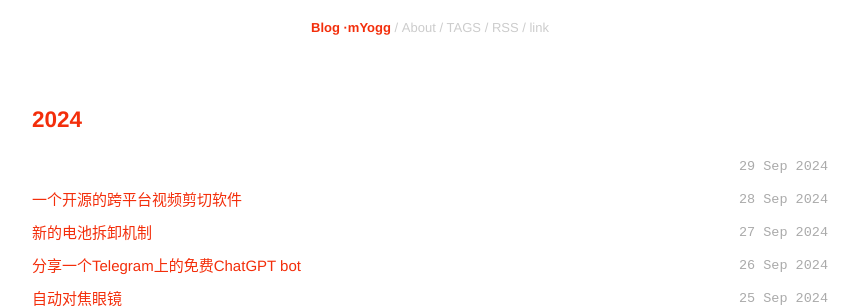
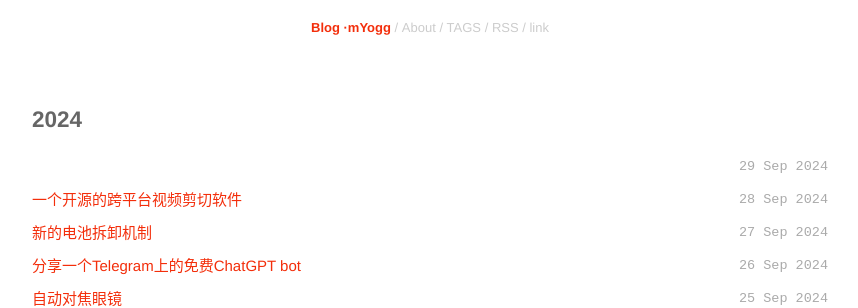
Before and after one commit to myogg/nnnn, a Jekyll site: the page built from index.html, in a window 1280 px wide. Shown: the top 308 px of the page, without its empty margins (210-1068 px from the left). Built offline with Jekyll 4.4.1, drawn with Linux system fonts in a browser that asks for light colours; nearby versions of some CDN libraries.

Commit message:
Update style.css

```diff
--- a/static/css/style.css
+++ b/static/css/style.css
@@ -17,7 +17,7 @@
 html, body { height: 100%; }
 
 body {
-  color: #F32E0B;
+  color: #666;
 }
 
 h1 { font-size: 2em; }
```
